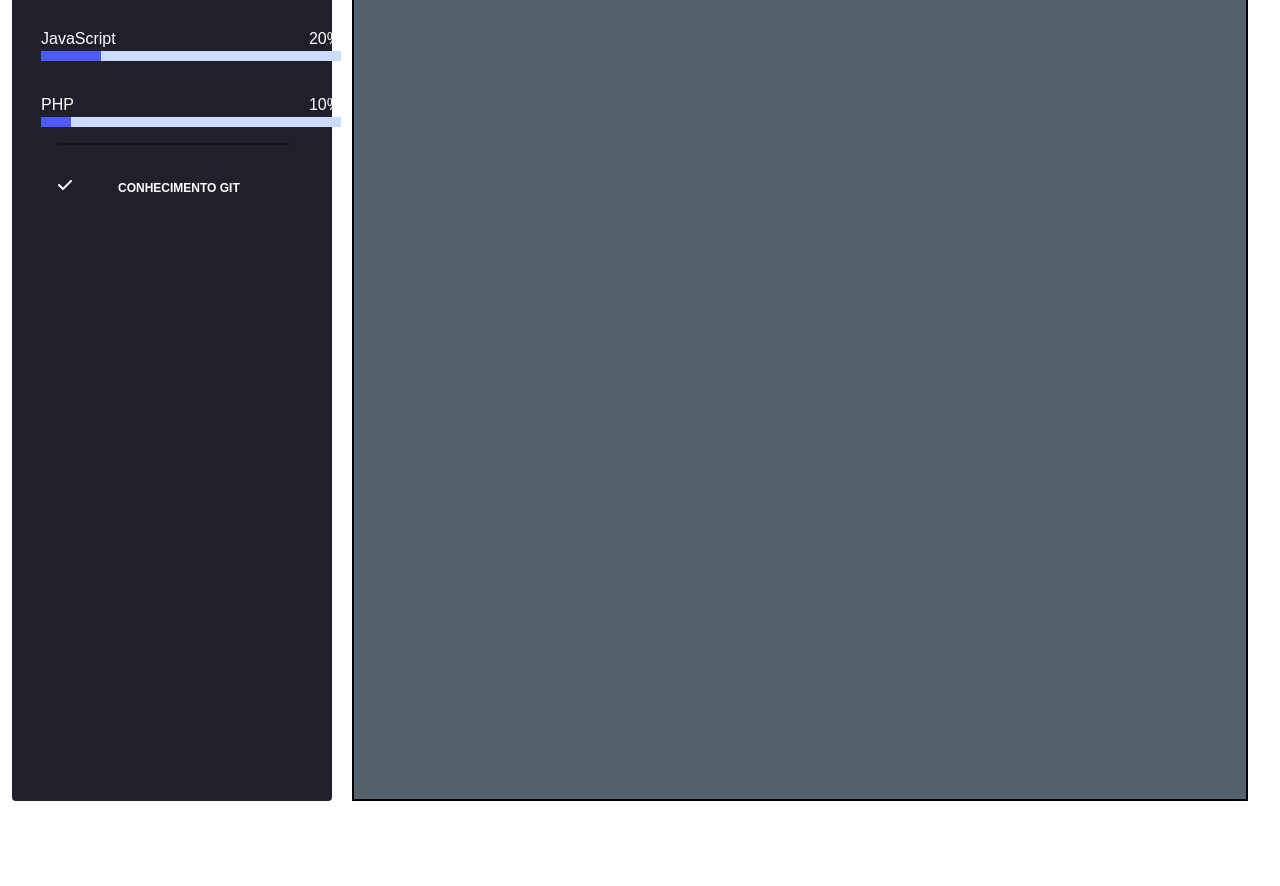
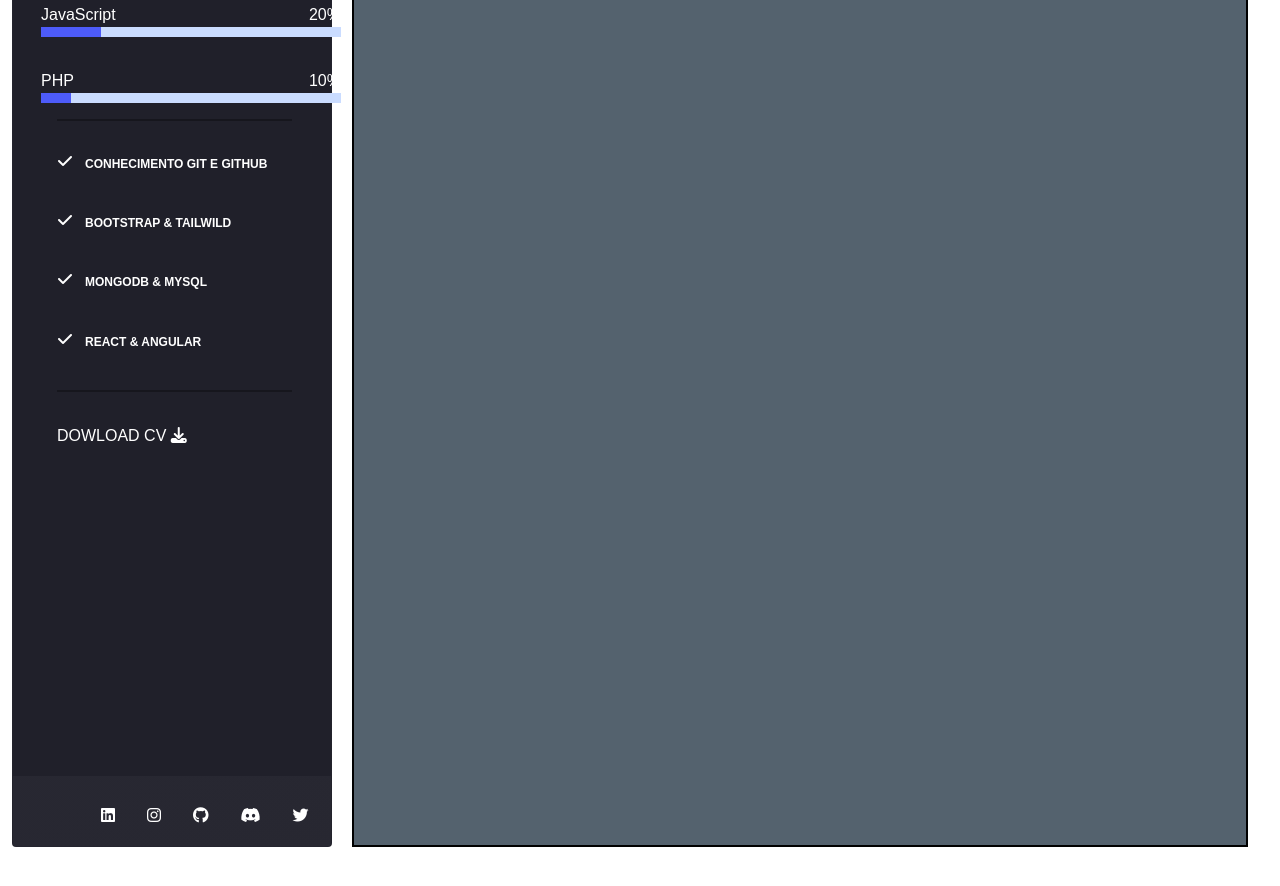
Before and after one commit to joaoabreu004/meunovocurriculo, a plain HTML site: page index.html in a window 1280 px wide. Shown: the part 893-1779 px from the top of the page. Before the commit the page ends 1734 px from the top, so only its background shows below. Drawn offline with nearby package versions, Linux system fonts and the light colour scheme; a web font is replaced by a local one.

Commit message:
finalizando header

```diff
--- a/index.html
+++ b/index.html
@@ -13,7 +13,7 @@
     <link rel="preconnect" href="https://fonts.gstatic.com" crossorigin>
     <link href="https://fonts.googleapis.com/css2?family=Anek+Telugu:wght@200&display=swap" rel="stylesheet">
     <!-- BOOTSTRAP -->
-    <link href="https://cdn.jsdelivr.net/npm/bootstrap@5.1.3/dist/css/bootstrap.min.css" rel="stylesheet" integrity="sha384-1BmE4kWBq78iYhFldvKuhfTAU6auU8tT94WrHftjDbrCEXSU1oBoqyl2QvZ6jIW3" crossorigin="anonymous"> -->
+    <link href="https://cdn.jsdelivr.net/npm/bootstrap@5.1.3/dist/css/bootstrap.min.css" rel="stylesheet" integrity="sha384-1BmE4kWBq78iYhFldvKuhfTAU6auU8tT94WrHftjDbrCEXSU1oBoqyl2QvZ6jIW3" crossorigin="anonymous">
     <!-- FONT AWESOME -->
     <link rel="stylesheet" href="https://cdnjs.cloudflare.com/ajax/libs/font-awesome/6.1.1/css/all.min.css">
 
@@ -24,8 +24,9 @@
     </header>
     <main class="principal">
 
-        <!-- containers -->
+        <!-- cards -->
         <section class="allcontainers">
+
            <div class="card">
                 <div class="card__cabecalho">
                     <img src="imagens/avatar-redondo.png" alt="" class="img__cabecalho">
@@ -136,17 +137,42 @@
 
                     <!-- CONHECIMENTOS -->
                     <div class="conhecimentos">
-                        <div class="versionamento">
+                        <div class="conhecimentos__programas">
                             <i class="fa-solid fa-check" style="color: #FFFFFF;"></i>
-                            <h2 class="texto__versionamento">CONHECIMENTO GIT</h2>
+                            <h2 class="texto__versionamento">CONHECIMENTO GIT E GITHUB</h2>
                         </div>
+                        <div class="conhecimentos__programas">
+                            <i class="fa-solid fa-check" style="color: #FFFFFF;"></i>
+                            <h2 class="texto__versionamento">BOOTSTRAP & TAILWILD</h2>
+                        </div>
+                        <div class="conhecimentos__programas">
+                            <i class="fa-solid fa-check" style="color: #FFFFFF;"></i>
+                            <h2 class="texto__versionamento">MONGODB & MYSQL</h2>
+                        </div>
+                        <div class="conhecimentos__programas">
+                            <i class="fa-solid fa-check" style="color: #FFFFFF;"></i>
+                            <h2 class="texto__versionamento">REACT & ANGULAR</h2>
+                        </div>
+                    </div>
+
+                    <div class="linha"></div>
+
+                    <!-- PARTE DOWNLOAD CV -->
+                    <div class="parteupload">
+                        <a href="" class="upload__botao">DOWLOAD CV <i class="fa-solid fa-download"></i></a>
                     </div>
                 </div>
 
-
-
-
-
+                <!-- RODAPÉ CARD 1 - REDES SOCIAIS -->
+                <div class="rodapecard">
+                    <ul class="rodapecard__redessociais">
+                        <li><a href="#" class="redes"><i class="fa-brands fa-linkedin"></i></a></li>
+                        <li><a href="#" class="redes"><i class="fa-brands fa-instagram"></i></a></li>
+                        <li><a href="#" class="redes"><i class="fa-brands fa-github"></i></a></li>
+                        <li><a href="#" class="redes"><i class="fa-brands fa-discord"></i></a></li>
+                        <li><a href="#" class="redes"><i class="fa-brands fa-twitter"></i></a></li>
+                    </ul>
+                </div>
            </div>
 
 
--- a/styles/style.css
+++ b/styles/style.css
@@ -351,19 +351,50 @@
 
 /* CONHECIMENTOS */
 
-.versionamento{
-   margin: 2em;
-   display: flex;
-
+.conhecimentos__programas{
+    margin: 2em;
+    display: flex;
+    align-items: stretch;
 }
 
 .texto__versionamento{
     color: #ffffff;
     font-weight: bold;
     font-size: 12px;
-    padding: 4px 45px 1px
+    padding: 4px 12px 1px;
 }
 
+/* DONWLOAD */
+
+.parteupload{
+    margin: 2em;
+}
+
+.upload__botao{
+    text-decoration: none;
+    color: #ffffff;
+}
+
+/* RODAPÉ DO CARD */
+
+.rodapecard{
+    display: flex;
+    text-align: center;
+    height: 70px;
+}
+
+.rodapecard__redessociais{
+    display: flex;
+    align-items: center;
+    padding: 40px 0;
+    margin-left: 4.5em;
+}
+
+.redes{
+    color: #ffffff;
+    text-decoration: none;
+    padding: 1em;
+}
 
 /* SEGUNDO CONTAINER */
 
```
